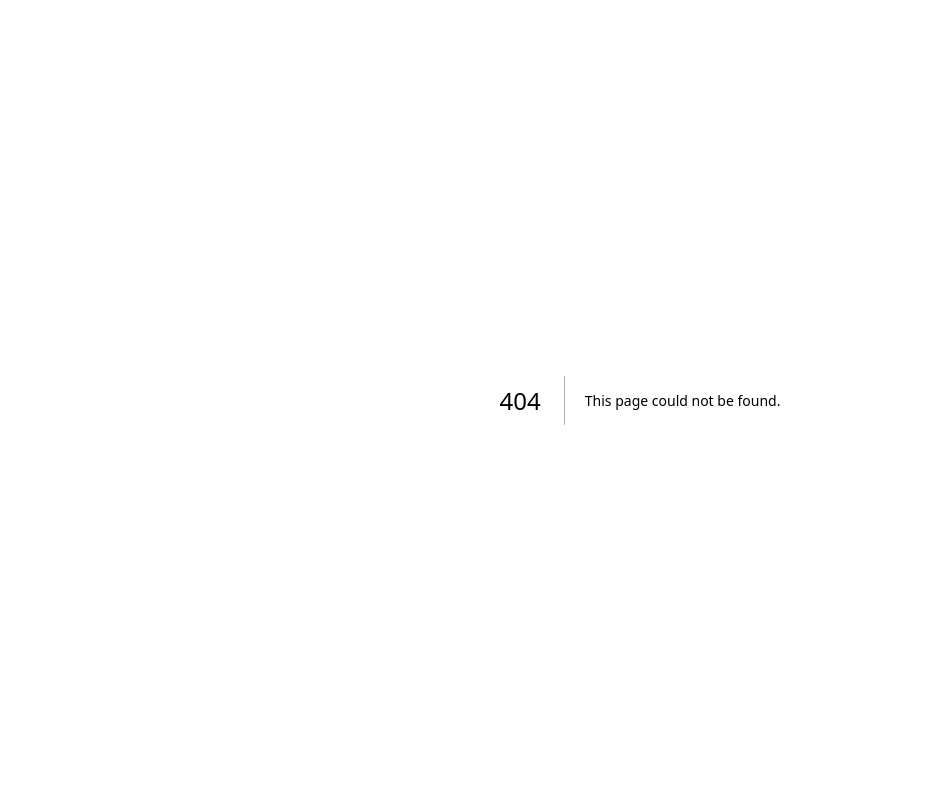
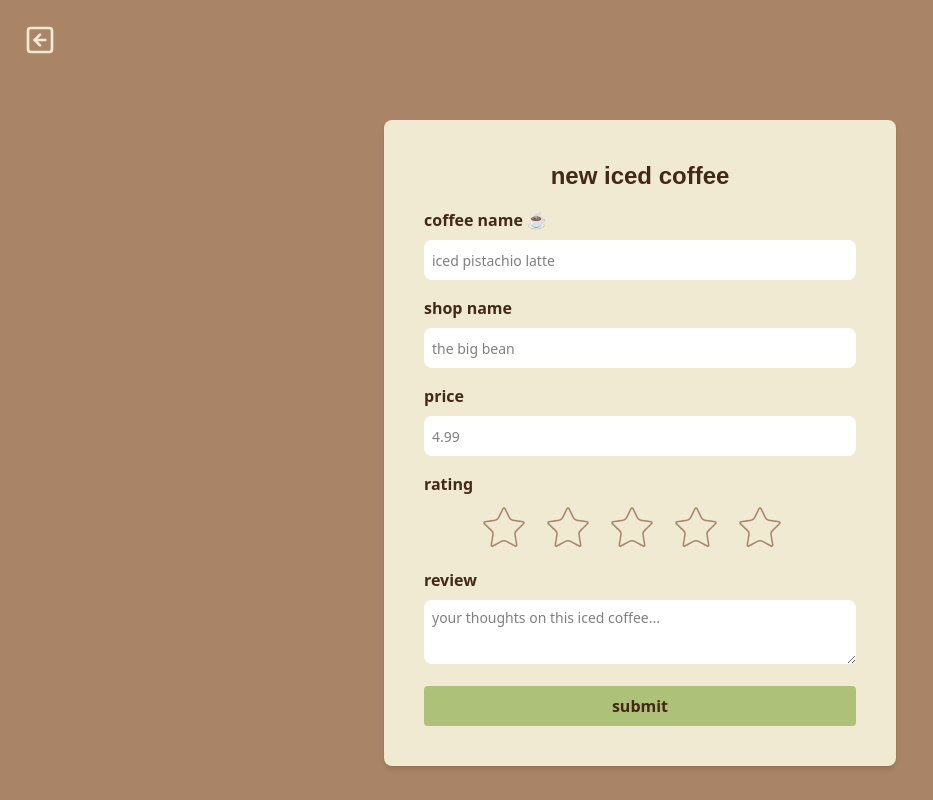
Before and after one commit to amymaney/iced-coffee-ranking-app, a Next.js app: page /newCoffee in a window 1280 px wide. Before the commit this address had no page. Shown: the whole page, without its empty margins (0-933 px from the left). Built offline with nearby package versions, Linux system fonts and the light colour scheme.

Commit message:
updates to new coffee page

```diff
--- /dev/null
+++ b/src/app/components/StarRater.tsx
@@ -0,0 +1,36 @@
+"use client";
+import { useState } from "react";
+import { Star } from "lucide-react";
+
+interface StarRatingProps {
+    onRatingChange?: (rating: number) => void;
+    name: string;
+    value: number;
+}
+
+export default function StarRating({ name, value, onRatingChange }: StarRatingProps){
+    const [rating, setRating] = useState<number>(0);
+
+    const handleRating = (star: number) => {
+        setRating(star);
+        if(onRatingChange) onRatingChange(star);
+    }
+
+    return(
+        <div className="flex space-x-4 justify-center items-center">
+            {[1,2,3,4,5].map((star)=>(
+                <Star
+                    key={star}
+                    type="button"
+                    name={name}
+                    className={`w-12 h-12 cursor-pointer ${
+                        star <= value ? "text-yellow-500 fill-yellow-500":"text-[#a98467]"
+                    }`}
+                    strokeWidth={0.75}
+                    onClick={()=>handleRating(star)}
+                />
+            ))}
+            <input type="hidden" name={name} value={value} />
+        </div>
+    )
+}
--- /dev/null
+++ b/src/app/newCoffee/page.tsx
@@ -0,0 +1,127 @@
+"use client";
+import { useState, useEffect } from "react";
+import StarRating from "../components/StarRater";
+import { SquareArrowLeft } from "lucide-react";
+
+export default function NewIcedCoffee(){
+
+    const [coffee, setCoffee] = useState({
+        name:"",
+        price:"",
+        rating:0,
+        shop:"",
+        description:"",
+        image:""
+    });
+
+    const handleBack = () => {
+      window.location.href="/" // Navigate to the homepage
+    };
+
+    const handleChange = (e:React.ChangeEvent<HTMLInputElement|HTMLTextAreaElement>) => {
+        const {name, value} = e.target;
+        setCoffee((prev)=>({
+            ...prev,
+            [name]: value,
+        }));
+    };
+
+    const handleRatingChange = (newRating:number)=>{
+      setCoffee((prev)=>({
+        ...prev,
+        rating: newRating,
+      }));
+    };
+
+    const handleSubmit = (e: React.FormEvent)=> {
+        e.preventDefault();
+        console.log("coffee",coffee);
+
+        // Reset after submission
+        setCoffee({
+            name:"",
+            shop:"",
+            price:"",
+            rating:0,
+            description:"",
+            image:""
+        })
+    }
+
+    return(
+      <div className="min-h-screen bg-[#a98467] relative flex flex-col">
+        <div className="absolute top-6 left-6 z-10">
+          <SquareArrowLeft
+            onClick={handleBack}
+            className="cursor-pointer w-8 h-8 text-[#f0ead2]"
+          />
+        </div>
+
+        <div className="w-full max-w-lg mx-auto p-10 bg-[#f0ead2] shadow-md mt-30 rounded-lg">
+          <h1 className="text-2xl font-bold mb-4 text-center text-[#432818]">new iced coffee</h1>
+          <form onSubmit={handleSubmit} className="space-y-4">
+            <div>
+              <label className="block text-md font-medium font-semibold text-[#432818] mb-2">coffee name ☕</label>
+              <input
+                type="text"
+                name="name"
+                className="w-full p-2 rounded-lg bg-white placeholder:text-sm"
+                placeholder="iced pistachio latte"
+                value={coffee.name}
+                onChange={handleChange}
+                required
+              />
+            </div>
+            <div>
+              <label className="block text-md font-medium font-semibold text-[#432818] mb-2">shop name</label>
+              <input
+                type="text"
+                name="shop"
+                className="w-full p-2 bg-white rounded-lg placeholder:text-sm"
+                placeholder="the big bean"
+                value={coffee.shop}
+                onChange={handleChange}
+                required
+              />
+            </div>
+            <div>
+              <label className="block text-md font-medium font-semibold text-[#432818] mb-2">price</label>
+              <input
+                type="text"
+                name="price"
+                className="w-full p-2 bg-white rounded-lg placeholder:text-sm"
+                placeholder="4.99"
+                value={coffee.price}
+                onChange={handleChange}
+                required
+              />
+            </div>
+            <div>
+              <label className="block text-md font-medium font-semibold text-[#432818] mb-2">rating</label>
+              <StarRating
+                name="star-rating"
+                value={coffee.rating}
+                onRatingChange={handleRatingChange}
+              />
+
+            </div>
+            <div>
+              <label className="block text-md font-medium font-semibold text-[#432818] mb-2">review</label>
+              <textarea
+                name="review"
+                className="w-full p-2 bg-white rounded-lg placeholder:text-sm"
+                placeholder="your thoughts on this iced coffee..."
+                value={coffee.description}
+                onChange={handleChange}
+              />
+            </div>
+            <button type="submit" className="bg-[#adc178] text-[#432818] px-4 py-2 font-semibold rounded w-full">
+              submit
+            </button>
+          </form>
+        </div>
+
+      </div>
+
+    )
+}
--- a/src/app/page.tsx
+++ b/src/app/page.tsx
@@ -1,6 +1,7 @@
 import React from "react";
 import { coffeeShops } from "./data/coffeeShops";
 import CoffeeShopComponent from "./components/CoffeeShop";
+import Link from "next/link";
 
 const Page: React.FC = () => {
   return(
@@ -9,6 +10,18 @@ const Page: React.FC = () => {
           <h1 className="text-4xl font-bold text-center mb-6">
             ICED COFFEE RANKER
           </h1>
+          <p className="text-center text-gray-600 mb-4">
+            Discover and rank the best iced coffees!
+          </p>
+
+          <div className="flex justify-center">
+            <Link href="/newCoffee">
+              <button className="bg-blue-500 text-white px-4 py-2 rounded">
+                Log a New Iced Coffee
+              </button>
+            </Link>
+          </div>
+
           <div>
             {coffeeShops.map((coffeeShop)=>(
               <CoffeeShopComponent key={coffeeShop.id} coffeeShop={coffeeShop} />
--- a/src/app/styles/globals.css
+++ b/src/app/styles/globals.css
@@ -10,3 +10,8 @@
   --background: #ffffff;
   --foreground: #171717;
 } */
+
+/* globals.css */
+h1 {
+  font-family: 'Big Shoulders', sans-serif;
+}
--- a/tailwind.config.js
+++ b/src/app/tailwind.config.js
@@ -2,7 +2,11 @@
  export default {
   content: ["./src/**/*.{html,js}"],
   theme: {
-    extend: {},
+    extend: {
+      fontFamily: {
+        bigShoulders: ['"Big Shoulders"', 'sans-serif'],
+      },
+    },
   },
   plugins: [],
 }
```
Also changed, not shown: 2 other files (tests, documents, lock files or other folders).
